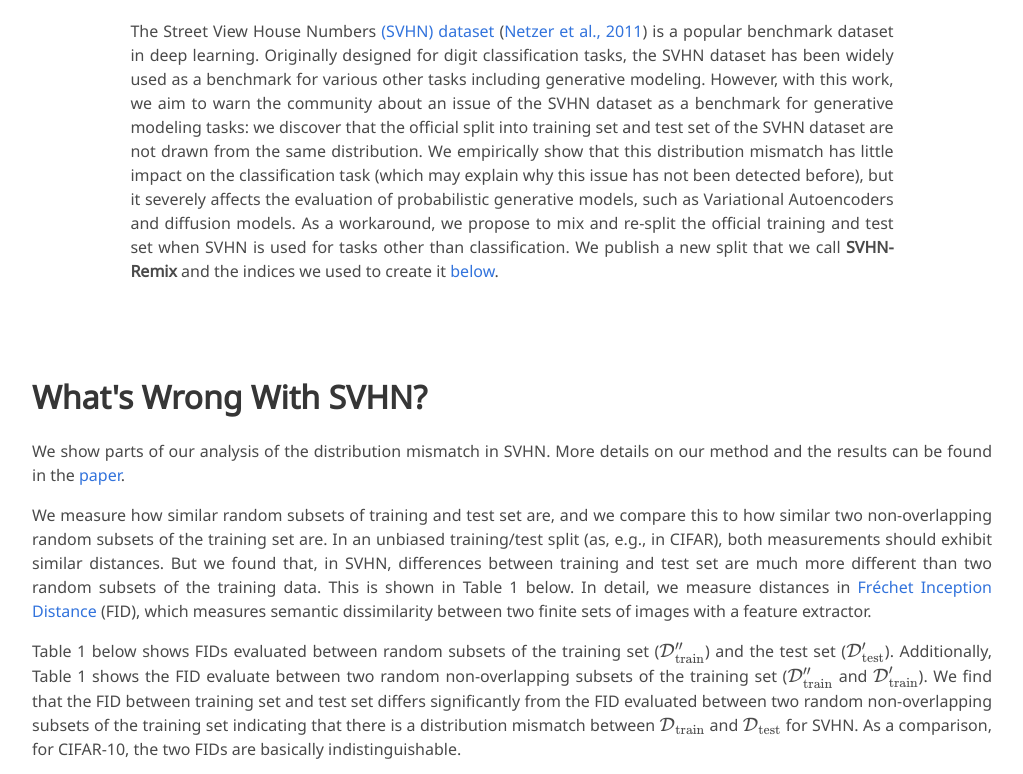
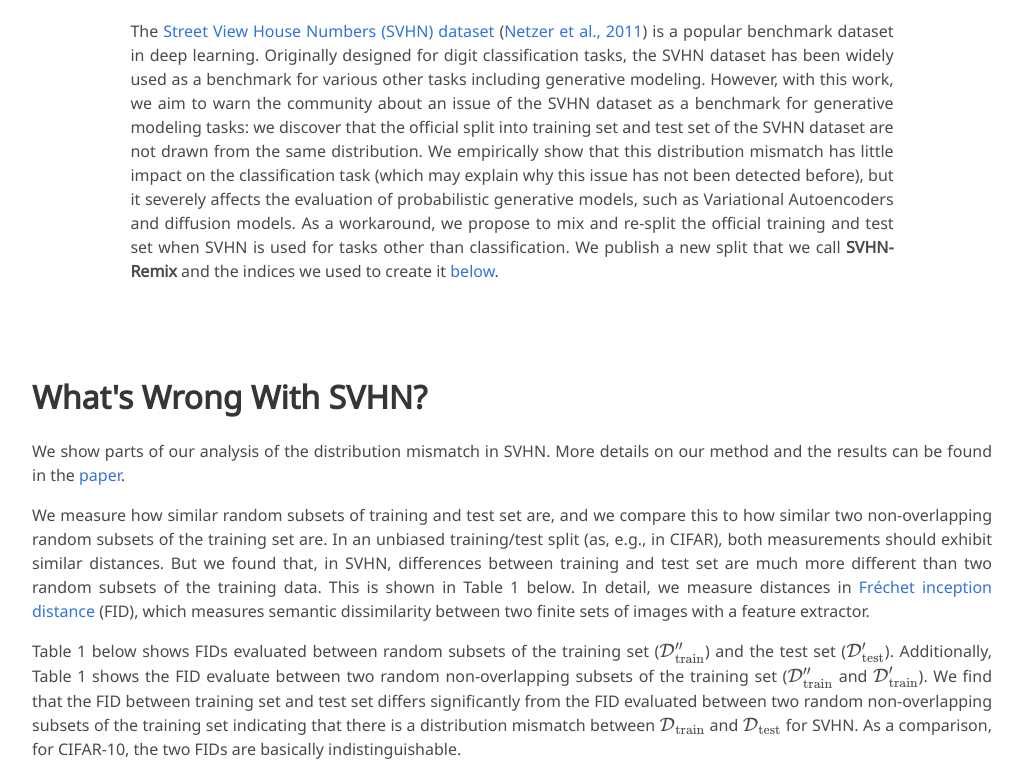
Before and after one commit to jzenn/svhn-remix, a plain HTML site: page www/index.html in a window 1280 px wide. Shown: the part 530-1304 px from the top of the page, without its empty margins (128-1151 px from the left). Drawn offline with nearby package versions, Linux system fonts and the light colour scheme; some icons are missing; a web font is replaced by a local one.

Commit message:
fix typos

```diff
--- a/www/index.html
+++ b/www/index.html
@@ -107,7 +107,7 @@
       <div class="column is-four-fifths">
         <h2 class="title is-3">Abstract</h2>
         <div class="content has-text-justified">
-          The Street View House Numbers <a href="http://ufldl.stanford.edu/housenumbers/">(SVHN) dataset</a> (<a href="http://ufldl.stanford.edu/housenumbers/nips2011_housenumbers.pdf">Netzer et al., 2011</a>) is a popular benchmark dataset in deep learning.
+          The <a href="http://ufldl.stanford.edu/housenumbers/">Street View House Numbers (SVHN) dataset</a> (<a href="http://ufldl.stanford.edu/housenumbers/nips2011_housenumbers.pdf">Netzer et al., 2011</a>) is a popular benchmark dataset in deep learning.
           Originally designed for digit classification tasks, the SVHN dataset has been widely used as a benchmark for various other tasks including generative modeling.
           However, with this work, we aim to warn the community about an issue of the SVHN dataset as a benchmark for generative modeling tasks: we discover that the official split into training set and test set of the SVHN dataset are not drawn from the same distribution.
           We empirically show that this distribution mismatch has little impact on the classification task (which may explain why this issue has not been detected before), but it severely affects the evaluation of probabilistic generative models, such as Variational Autoencoders and diffusion models.
@@ -139,7 +139,7 @@
           In an unbiased training/test split (as, e.g., in CIFAR), both measurements should exhibit similar distances.
           But we found that, in SVHN, differences between training and test set are much more different than two random subsets of the training data.
           This is shown in Table 1 below.
-          In detail, we measure distances in <a href="https://en.wikipedia.org/wiki/Fréchet_inception_distance">Fréchet Inception Distance</a> (FID), which measures semantic dissimilarity between two finite sets of images with a feature extractor.
+          In detail, we measure distances in <a href="https://en.wikipedia.org/wiki/Fréchet_inception_distance">Fréchet inception distance</a> (FID), which measures semantic dissimilarity between two finite sets of images with a feature extractor.
         </p>
         <p>
           Table 1 below shows FIDs evaluated between random subsets of the training set ($\mathcal{D}_\text{train}''$) and the test set ($\mathcal{D}_\text{test}'$).
```
